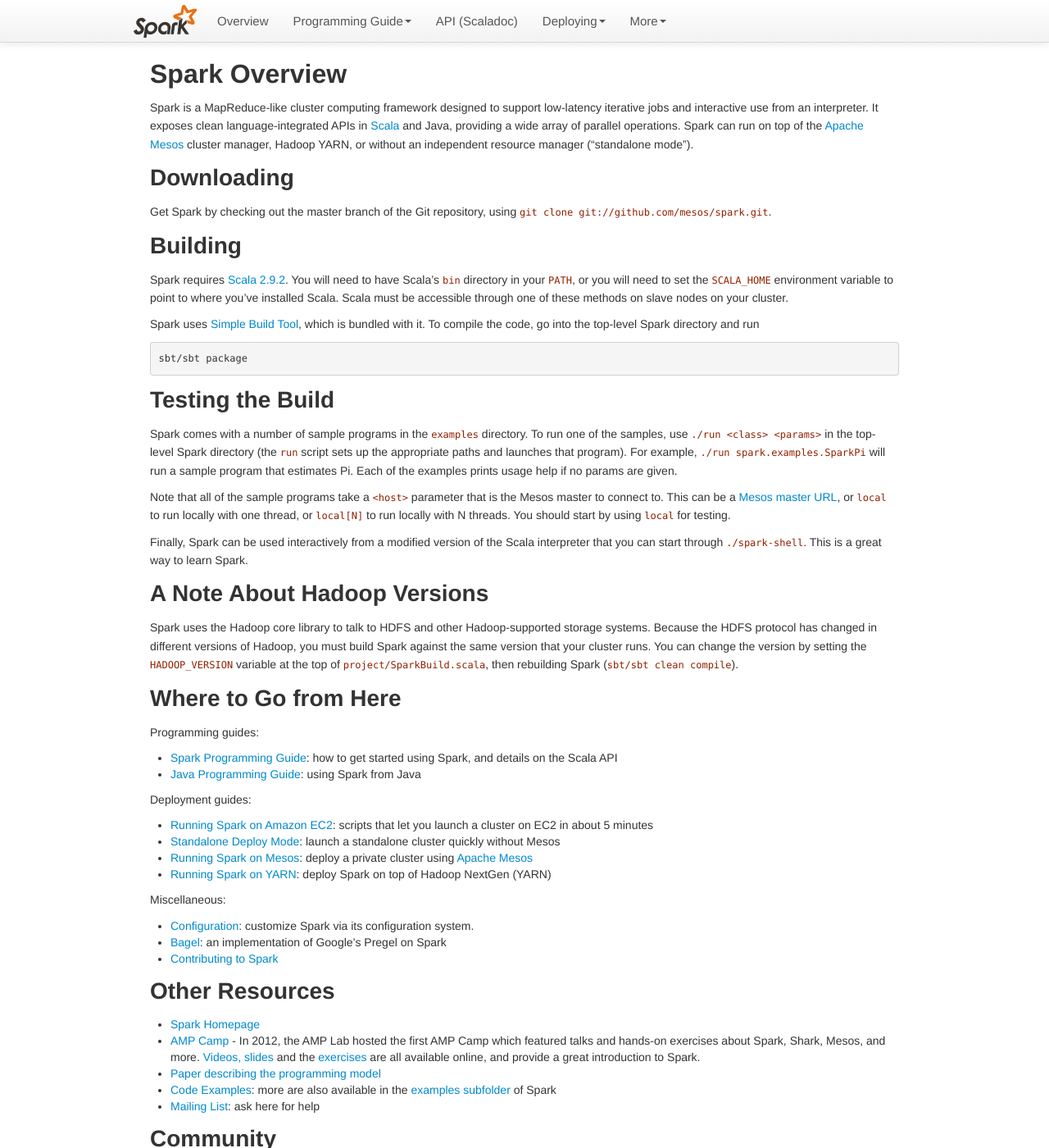
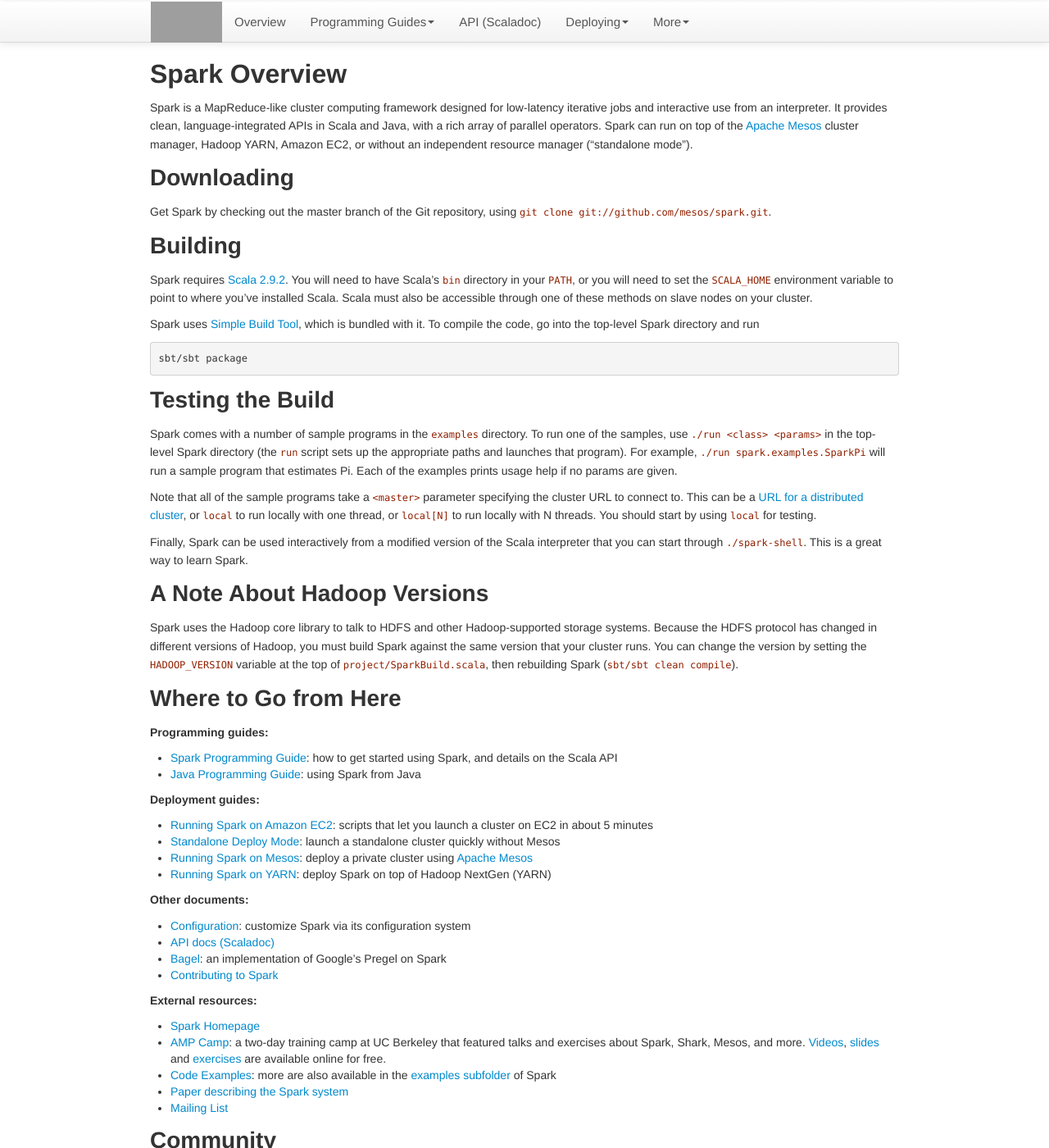
Before and after one commit to jaricftw/spark, a Jekyll site: the page built from docs/index.md, in a window 1280 px wide and 1400 px high. Shown: the whole window at 82% size. Built offline with Jekyll 4.4.1, drawn with Linux system fonts in a browser that asks for light colours; nearby versions of some CDN libraries; some of the changed text lies outside the part shown; grey boxes are pictures that could not be loaded.

Commit message:
More updates to documentation

```diff
--- a/docs/_layouts/global.html
+++ b/docs/_layouts/global.html
@@ -39,7 +39,7 @@
                         <li><a href="{{HOME_PATH}}index.html">Overview</a></li>
 
                         <li class="dropdown">
-                            <a href="#" class="dropdown-toggle" data-toggle="dropdown">Programming Guide<b class="caret"></b></a>
+                            <a href="#" class="dropdown-toggle" data-toggle="dropdown">Programming Guides<b class="caret"></b></a>
                             <ul class="dropdown-menu">
                                 <li><a href="{{HOME_PATH}}scala-programming-guide.html">Scala</a></li>
                                 <li><a href="{{HOME_PATH}}java-programming-guide.html">Java</a></li>
--- a/docs/css/main.css
+++ b/docs/css/main.css
@@ -3,15 +3,20 @@
    ========================================================================== */
 
 .navbar .brand {
-  background: url(../img/spark-logo-77x40px-hd.png) no-repeat left center;
-  height: 40px;
+  background: url(../img/spark-logo-77x50px-hd.png) no-repeat left center;
+  height: 50px;
   width: 77px;
+  margin-left: 1px;
   padding: 0 10px 0 0;
 }
 
 .navbar-inner {
-  padding-top: 6px;
-  padding-bottom: 6px;
+  margin-top: 2px;
+  height: 50px;
+}
+
+.navbar-inner .nav {
+  margin-top: 5px;
   font-size: 15px;
 }
 
--- a/docs/index.md
+++ b/docs/index.md
@@ -7,7 +7,7 @@
 TODO(andyk): Rewrite to make the Java API a first class part of the story.
 {% endcomment %}
 
-Spark is a MapReduce-like cluster computing framework designed to support low-latency iterative jobs and interactive use from an interpreter. It exposes clean language-integrated APIs in [Scala](http://www.scala-lang.org) and Java, providing a wide array of parallel operations. Spark can run on top of the [Apache Mesos](http://incubator.apache.org/mesos/) cluster manager, Hadoop YARN, or without an independent resource manager ("standalone mode").
+Spark is a MapReduce-like cluster computing framework designed for low-latency iterative jobs and interactive use from an interpreter. It provides clean, language-integrated APIs in Scala and Java, with a rich array of parallel operators. Spark can run on top of the [Apache Mesos](http://incubator.apache.org/mesos/) cluster manager, Hadoop YARN, Amazon EC2, or without an independent resource manager ("standalone mode").
 
 # Downloading
 
@@ -17,7 +17,7 @@
 
 Spark requires [Scala 2.9.2](http://www.scala-lang.org/). You will need to have Scala's `bin` directory in your `PATH`,
 or you will need to set the `SCALA_HOME` environment variable to point
-to where you've installed Scala. Scala must be accessible through one
+to where you've installed Scala. Scala must also be accessible through one
 of these methods on slave nodes on your cluster.
 
 Spark uses [Simple Build Tool](https://github.com/harrah/xsbt/wiki), which is bundled with it. To compile the code, go into the top-level Spark directory and run
@@ -32,9 +32,10 @@
 For example, `./run spark.examples.SparkPi` will run a sample program that estimates Pi. Each of the
 examples prints usage help if no params are given.
 
-Note that all of the sample programs take a `<host>` parameter that is the Mesos master
-to connect to. This can be a [Mesos master URL](http://www.github.com/mesos/mesos/wiki), or `local` to run locally with one
-thread, or `local[N]` to run locally with N threads. You should start by using `local` for testing.
+Note that all of the sample programs take a `<master>` parameter specifying the cluster URL
+to connect to. This can be a [URL for a distributed cluster]({{HOME_PATH}}scala-programming-guide.html#master_urls),
+or `local` to run locally with one thread, or `local[N]` to run locally with N threads. You should start by using
+`local` for testing.
 
 Finally, Spark can be used interactively from a modified version of the Scala interpreter that you can start through
 `./spark-shell`. This is a great way to learn Spark.
@@ -49,34 +50,37 @@
 
 # Where to Go from Here
 
-Programming guides:
+**Programming guides:**
 * [Spark Programming Guide]({{HOME_PATH}}scala-programming-guide.html): how to get started using Spark, and details on the Scala API
 * [Java Programming Guide]({{HOME_PATH}}java-programming-guide.html): using Spark from Java
 
-Deployment guides:
+**Deployment guides:**
 * [Running Spark on Amazon EC2]({{HOME_PATH}}ec2-scripts.html): scripts that let you launch a cluster on EC2 in about 5 minutes
 * [Standalone Deploy Mode]({{HOME_PATH}}spark-standalone.html): launch a standalone cluster quickly without Mesos
 * [Running Spark on Mesos]({{HOME_PATH}}running-on-mesos.html): deploy a private cluster using
     [Apache Mesos](http://incubator.apache.org/mesos)
 * [Running Spark on YARN]({{HOME_PATH}}running-on-yarn.html): deploy Spark on top of Hadoop NextGen (YARN)
 
-Miscellaneous:
-* [Configuration]({{HOME_PATH}}configuration.html): customize Spark via its configuration system.
+**Other documents:**
+* [Configuration]({{HOME_PATH}}configuration.html): customize Spark via its configuration system
+* [API docs (Scaladoc)]({{HOME_PATH}}api/core/index.html)
 * [Bagel]({{HOME_PATH}}bagel-programming-guide.html): an implementation of Google's Pregel on Spark
 * [Contributing to Spark](contributing-to-spark.html)
 
-# Other Resources
-
+**External resources:**
 * [Spark Homepage](http://www.spark-project.org)
-* [AMP Camp](http://ampcamp.berkeley.edu/) - In 2012, the AMP Lab hosted the first AMP Camp which featured talks and hands-on exercises about Spark, Shark, Mesos, and more. [Videos, slides](http://ampcamp.berkeley.edu/agenda) and the [exercises](http://ampcamp.berkeley.edu/exercises) are all available online, and provide a great introduction to Spark.
-* [Paper describing the programming model](http://www.cs.berkeley.edu/~matei/papers/2012/nsdi_spark.pdf)
+* [AMP Camp](http://ampcamp.berkeley.edu/): a two-day training camp at UC Berkeley that featured talks and exercises
+  about Spark, Shark, Mesos, and more. [Videos](http://ampcamp.berkeley.edu/agenda-2012),
+  [slides](http://ampcamp.berkeley.edu/agenda-2012) and [exercises](http://ampcamp.berkeley.edu/exercises-2012) are
+  available online for free.
 * [Code Examples](http://spark-project.org/examples.html): more are also available in the [examples subfolder](https://github.com/mesos/spark/tree/master/examples/src/main/scala/spark/examples) of Spark
-* [Mailing List](http://groups.google.com/group/spark-users): ask here for help
+* [Paper describing the Spark system](http://www.cs.berkeley.edu/~matei/papers/2012/nsdi_spark.pdf)
+* [Mailing List](http://groups.google.com/group/spark-users)
 
 # Community
 
-To keep up with Spark development or get help, sign up for the [spark-users mailing list](http://groups.google.com/group/spark-users).
+To get help using Spark or keep up with Spark development, sign up for the [spark-users mailing list](http://groups.google.com/group/spark-users).
 
 If you're in the San Francisco Bay Area, there's a regular [Spark meetup](http://www.meetup.com/spark-users/) every few weeks. Come by to meet the developers and other users.
 
-If you'd like to contribute code to Spark, read [how to contribute]({{HOME_PATH}}contributing-to-spark.html).
+Finally, if you'd like to contribute code to Spark, read [how to contribute]({{HOME_PATH}}contributing-to-spark.html).
```
Also changed, not shown: docs/api.md (+3 -4 lines), docs/contributing-to-spark.md (+8 -1 lines), docs/scala-programming-guide.md (+16 -10 lines), docs/spark-standalone.md (+2 -2 lines), 10 other files.
